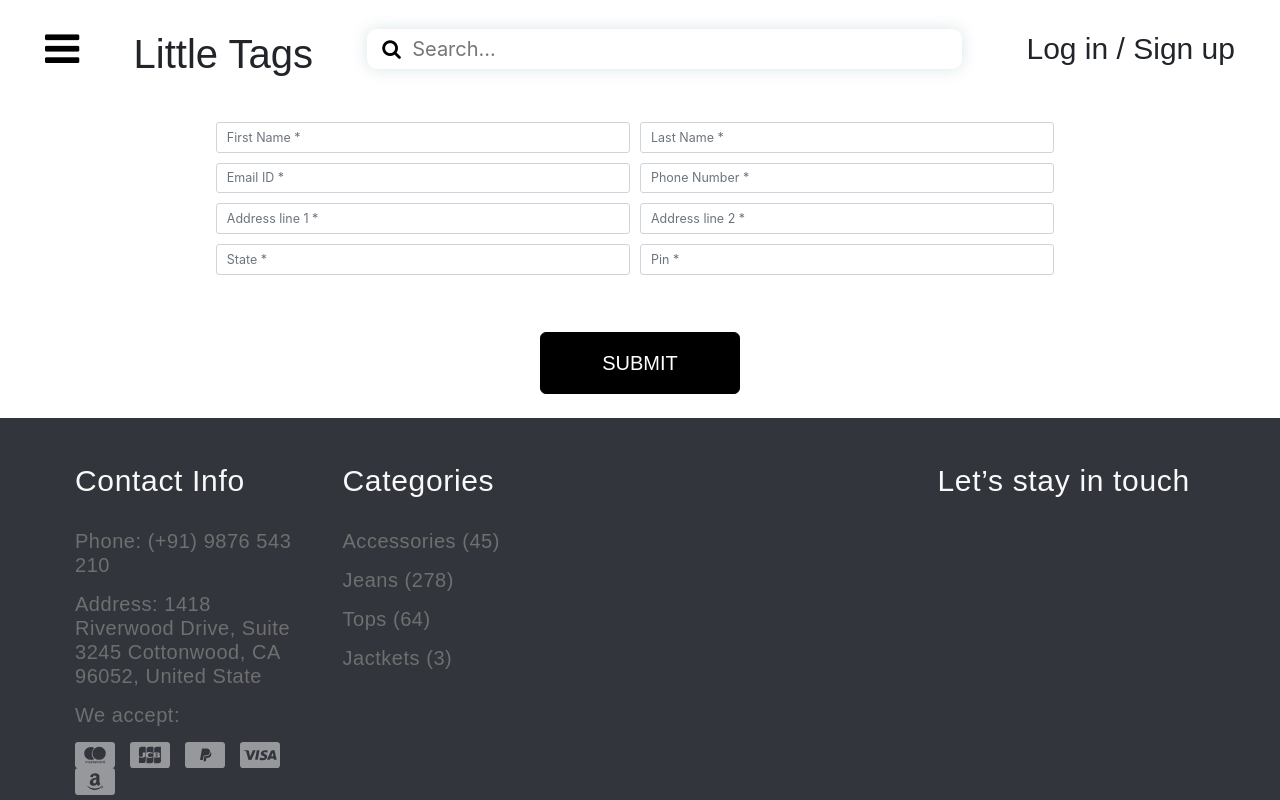
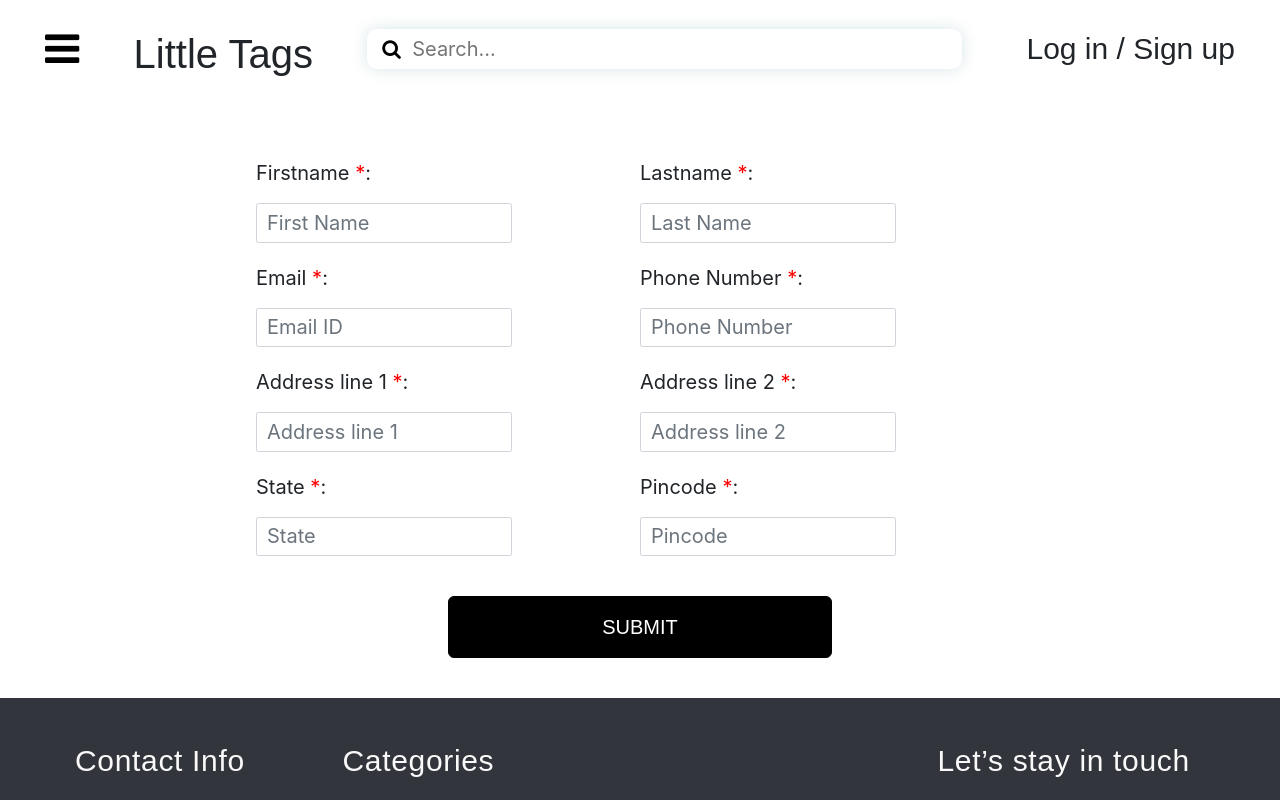
Before and after one commit to pesto-students/little-tags-96mickey, a React (Create React App) app: page /address/add in a window 1280 px wide. Shown: the top 800 px of the page. Built offline with nearby package versions, Linux system fonts and the light colour scheme.

Commit message:
Address Form Styling

```diff
--- a/src/App.css
+++ b/src/App.css
@@ -9,3 +9,24 @@
   width: 100px;
   height: 100px;
 }
+
+textarea:focus,
+input[type="text"]:focus,
+input[type="password"]:focus,
+input[type="datetime"]:focus,
+input[type="datetime-local"]:focus,
+input[type="date"]:focus,
+input[type="month"]:focus,
+input[type="time"]:focus,
+input[type="week"]:focus,
+input[type="number"]:focus,
+input[type="email"]:focus,
+input[type="url"]:focus,
+input[type="search"]:focus,
+input[type="tel"]:focus,
+input[type="color"]:focus,
+.uneditable-input:focus {
+  border-color: none;
+  box-shadow: none;
+  outline: 0 none;
+}
--- a/src/containers/address/address.jsx
+++ b/src/containers/address/address.jsx
@@ -1,8 +1,18 @@
-import Button from 'components/button/button.component';
-import React, { useState } from 'react';
-import { useDispatch, useSelector } from 'react-redux';
-import { ADD_DELIVERY_ADDRESS, OPEN_LOGIN_MODAL } from 'reducers/types.constants';
-import { AddressStyled, SubmitButtonWrapper, AddressFormWrapper } from './address.styled';
+import Button from "components/button/button.component";
+import React, { useState } from "react";
+import { useDispatch, useSelector } from "react-redux";
+import {
+  ADD_DELIVERY_ADDRESS,
+  OPEN_LOGIN_MODAL,
+} from "reducers/types.constants";
+import {
+  AddressStyled,
+  SubmitButtonWrapper,
+  AddressFormWrapper,
+  AddressFormInputStyled,
+  AddressLabelStyled,
+  AddressAsterikMarker,
+} from "./address.styled";
 import { useHistory } from "react-router-dom";
 
 export const Address = () => {
@@ -18,10 +28,10 @@ export const Address = () => {
     line1: "",
     line2: "",
     state: "",
-        pin: undefined
+    pin: undefined,
   });
 
-    const handleChange = e => {
+  const handleChange = (e) => {
     setAddress({ ...address, [e.target.name]: e.target.value });
   };
 
@@ -32,102 +42,180 @@ export const Address = () => {
       });
       return;
     }
-        if(
+    if (
       !address.firstName ||
       !address.lastName ||
       !address.line1 ||
       !address.line2 ||
       !address.phone ||
       !address.pin ||
-            !address.state) {
+      !address.state
+    ) {
       setError(true);
       return;
     }
     dispatch({
       type: ADD_DELIVERY_ADDRESS,
       payload: {
-                ...address
-            }
+        ...address,
+      },
     });
 
     history.push("/address/list");
-    }
+  };
 
-    return (<AddressStyled>
-        <AddressFormWrapper className="row register-form">
-        <div className="col-md-12">
-            <div className="form-group form-inline input-group-lg d-flex justify-content-center">
-                <input
+  return (
+    <AddressStyled>
+      <AddressFormWrapper className="row no-gutters register-form">
+        <div className="row no-gutters  w-75 m-auto">
+          <div className="col-md-6">
+            <AddressLabelStyled for="username" class="text-info">
+              Firstname <AddressAsterikMarker>*</AddressAsterikMarker>:
+            </AddressLabelStyled>
+            <br />
+            <AddressFormInputStyled
               onChange={handleChange}
               type="text"
-                    className={`form-control col-md-5 mr-3 ${submittedWithError && !address.firstName ? 'is-invalid' : ""}`}
-                    placeholder="First Name *"
+              className={`form-control col-md-8 mr-3 ${
+                submittedWithError && !address.firstName ? "is-invalid" : ""
+              }`}
+              placeholder="First Name"
               value={address.firstName}
-                    name="firstName" />
-                <input
+              name="firstName"
+            />
+          </div>
+
+          <div className="col-md-6">
+            <AddressLabelStyled for="username" class="text-info">
+              Lastname <AddressAsterikMarker>*</AddressAsterikMarker>:
+            </AddressLabelStyled>
+            <br />
+            <AddressFormInputStyled
               onChange={handleChange}
               type="text"
-                    className={`form-control col-md-5 mr-3 ${submittedWithError && !address.lastName ? 'is-invalid' : ""}`}
-                    placeholder="Last Name *"
+              className={`form-control col-md-8 mr-3 ${
+                submittedWithError && !address.lastName ? "is-invalid" : ""
+              }`}
+              placeholder="Last Name"
               value={address.lastName}
-                    name="lastName" />
+              name="lastName"
+            />
           </div>
-            <div className="form-group form-inline input-group-lg d-flex justify-content-center">
-                <input
+        </div>
+
+        <div className="row no-gutters w-75 m-auto">
+          <div className="col-md-6">
+            <AddressLabelStyled for="email" class="text-info">
+              Email <AddressAsterikMarker>*</AddressAsterikMarker>:
+            </AddressLabelStyled>
+            <br />
+            <AddressFormInputStyled
               onChange={handleChange}
               type="email"
-                    className={`form-control col-md-5 mr-3 ${submittedWithError && !address.email ? 'is-invalid' : ""}`}
-                    placeholder="Email ID *"
+              className={`form-control col-md-8 mr-3 ${
+                submittedWithError && !address.email ? "is-invalid" : ""
+              }`}
+              placeholder="Email ID"
               value={address.email}
-                    name="email" />
-                <input
+              name="email"
+            />
+          </div>
+
+          <div className="col-md-6">
+            <AddressLabelStyled for="username" class="text-info">
+              Phone Number <AddressAsterikMarker>*</AddressAsterikMarker>:
+            </AddressLabelStyled>
+            <br />
+            <AddressFormInputStyled
               onChange={handleChange}
               type="text"
               minLength="10"
               maxLength="10"
-                    className={`form-control col-md-5 mr-3 ${submittedWithError && !address.phone ? 'is-invalid' : ""}`}
-                    placeholder="Phone Number *"
+              className={`form-control col-md-8 mr-3 ${
+                submittedWithError && !address.phone ? "is-invalid" : ""
+              }`}
+              placeholder="Phone Number"
               value={address.phone}
-                    name="phone" />
+              name="phone"
+            />
           </div>
         </div>
-        <div className="col-md-12">
-            <div className="form-group form-inline input-group-lg d-flex justify-content-center">
-                <input
+
+        <div className="row no-gutters w-75 m-auto">
+          <div className="col-md-6">
+            <AddressLabelStyled for="Addressline1" class="text-info">
+              Address line 1 <AddressAsterikMarker>*</AddressAsterikMarker>:
+            </AddressLabelStyled>
+            <br />
+            <AddressFormInputStyled
               onChange={handleChange}
               type="text"
-                    className={`form-control col-md-5 mr-3 ${submittedWithError && !address.line1 ? 'is-invalid' : ""}`}
-                    placeholder="Address line 1 *"
+              className={`form-control col-md-8 mr-3 ${
+                submittedWithError && !address.line1 ? "is-invalid" : ""
+              }`}
+              placeholder="Address line 1"
               value={address.line1}
-                    name="line1" />
-                <input
+              name="line1"
+            />
+          </div>
+
+          <div className="col-md-6">
+            <AddressLabelStyled for="username" class="text-info">
+              Address line 2 <AddressAsterikMarker>*</AddressAsterikMarker>:
+            </AddressLabelStyled>
+            <br />
+            <AddressFormInputStyled
               onChange={handleChange}
               type="text"
-                    className={`form-control col-md-5 mr-3 ${submittedWithError && !address.line2 ? 'is-invalid' : ""}`}
-                    placeholder="Address line 2 *"
+              className={`form-control col-md-8 mr-3 ${
+                submittedWithError && !address.line2 ? "is-invalid" : ""
+              }`}
+              placeholder="Address line 2"
               value={address.line2}
-                    name="line2" />
+              name="line2"
+            />
           </div>
-            <div className="form-group form-inline input-group-lg d-flex justify-content-center">
-                <input
+        </div>
+
+        <div className="row no-gutters w-75 m-auto">
+          <div className="col-md-6">
+            <AddressLabelStyled for="Addressline1" class="text-info">
+              State <AddressAsterikMarker>*</AddressAsterikMarker>:
+            </AddressLabelStyled>
+            <br />
+            <AddressFormInputStyled
               onChange={handleChange}
               type="text"
-                    className={`form-control col-md-5 mr-3 ${submittedWithError && !address.state ? 'is-invalid' : ""}`}
-                    placeholder="State *"
+              className={`form-control col-md-8 mr-3 ${
+                submittedWithError && !address.state ? "is-invalid" : ""
+              }`}
+              placeholder="State"
               value={address.state}
-                    name="state" />
-                <input
+              name="state"
+            />
+          </div>
+
+          <div className="col-md-6">
+            <AddressLabelStyled for="username" class="text-info">
+              Pincode <AddressAsterikMarker>*</AddressAsterikMarker>:
+            </AddressLabelStyled>
+            <br />
+            <AddressFormInputStyled
               onChange={handleChange}
               type="text"
-                    className={`form-control col-md-5 mr-3 ${submittedWithError && !address.pin ? 'is-invalid' : ""}`}
-                    placeholder="Pin *"
+              className={`form-control col-md-8 mr-3 ${
+                submittedWithError && !address.pin ? "is-invalid" : ""
+              }`}
+              placeholder="Pincode"
               value={address.pin}
-                    name="pin" />
+              name="pin"
+            />
           </div>
         </div>
       </AddressFormWrapper>
       <SubmitButtonWrapper>
         <Button onClick={addAddress}>Submit</Button>
       </SubmitButtonWrapper>
-    </AddressStyled>);
-}
+    </AddressStyled>
+  );
+};
--- a/src/containers/address/address.styled.js
+++ b/src/containers/address/address.styled.js
@@ -1,17 +1,35 @@
 import styled from "styled-components";
 
 export const AddressStyled = styled.div`
-    min-height: 40vh;
-    display: flex;
-    flex-direction: column;
-    justify-content: space-around;
-    align-items: center;
+  min-height: 40vh;
+  display: flex;
+  flex-direction: column;
+  justify-content: space-around;
+  align-items: center;
+  margin-top: 40px;
 `;
 
 export const SubmitButtonWrapper = styled.div`
-    min-width: 200px;
+  min-width: 30%;
+  margin: 40px;
 `;
 
 export const AddressFormWrapper = styled.div`
-    min-width: 80vw;
+  margin: auto;
+  width: 80%;
 `;
+
+export const AddressFormInputStyled = styled.input`
+  font-size: 20px !important;
+  padding: 0 10px;
+`;
+
+export const AddressLabelStyled = styled.div`
+  font-size: 20px;
+  margin-top: 20px;
+`;
+
+export const AddressAsterikMarker = styled.span`
+  font-size: 20px;
+  color: red;
+`;
```
Lines whose indentation alone changed are shown as unchanged.
